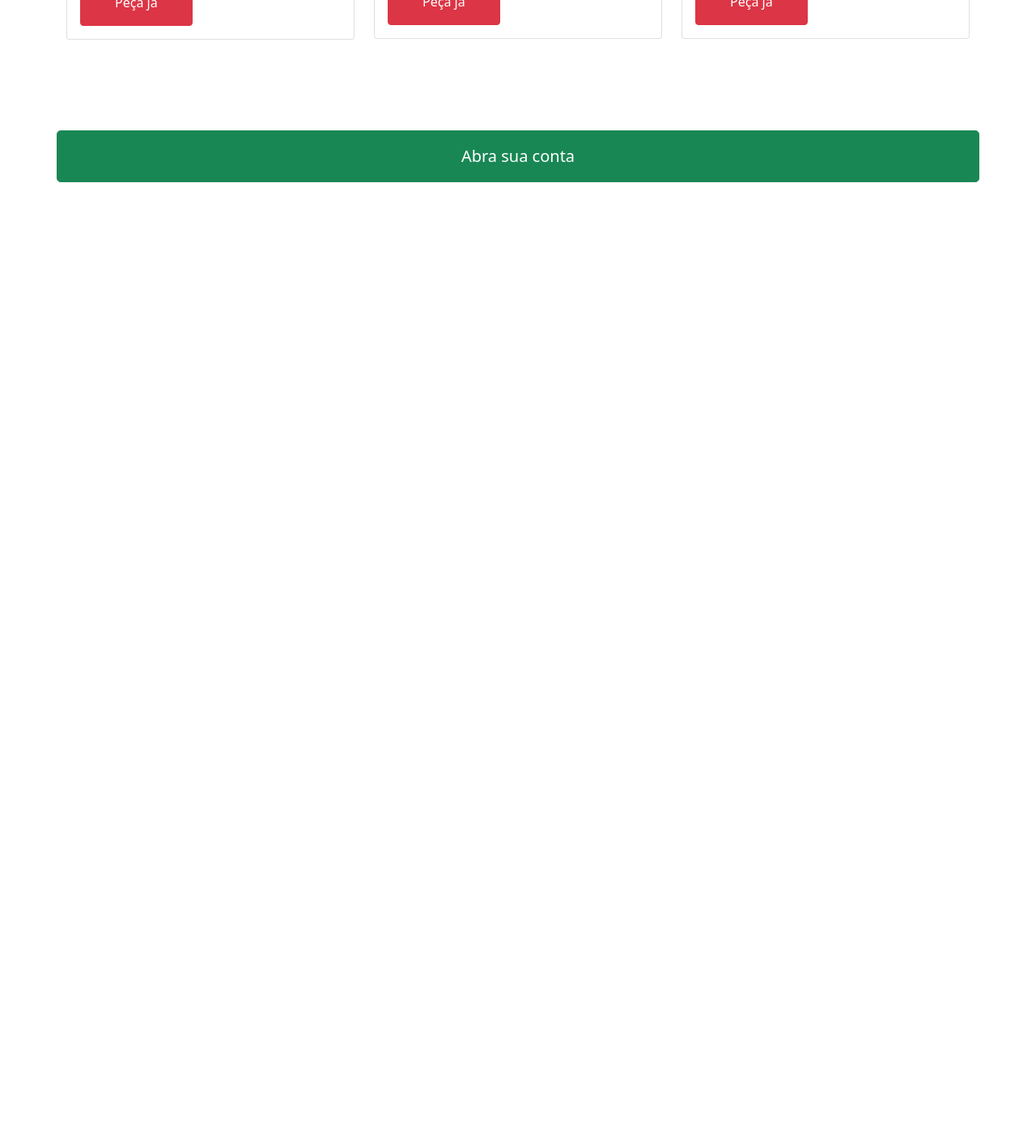
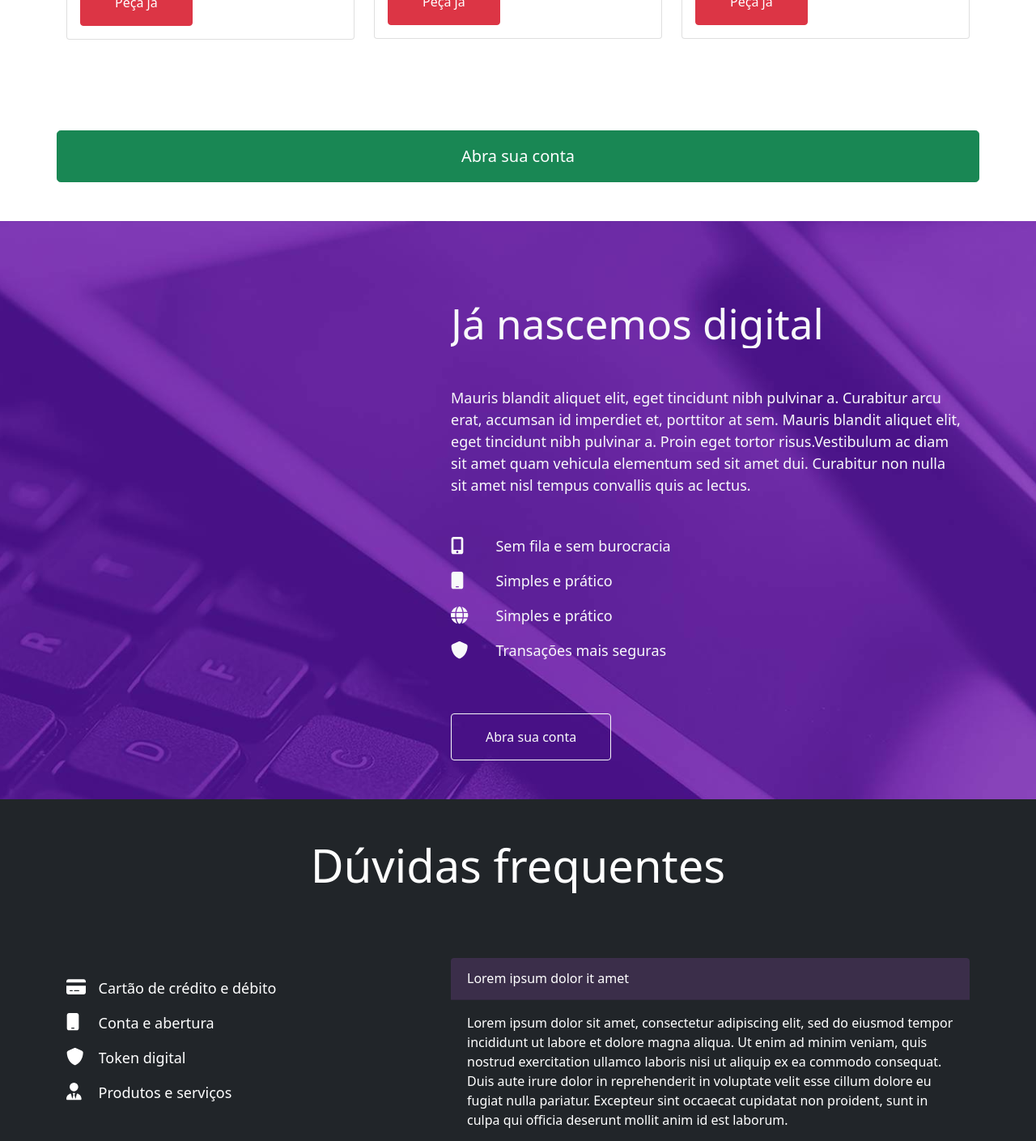
Before and after one commit to Wellyngtonkuhn/megabank, a React (Create React App) app: page / in a window 1280 px wide. Shown: the part 1330-2739 px from the top of the page at 81% size. Before the commit the page ends 1603 px from the top, so only its background shows below. Built offline with nearby package versions, Linux system fonts and the light colour scheme.

Commit message:
Finalizando os componentes intitucional e footer

```diff
--- a/src/App.js
+++ b/src/App.js
@@ -6,6 +6,8 @@ import Banner from "./componentes/banner/Banner";
 import Cartao from "./componentes/cartao/Cartao";
 import BlogList from "./componentes/blog/BlogList";
 import ButtonComponent from "./componentes/button/ButtonComponent";
+import Institucional from "./componentes/institucional/Institucional";
+import Footer from "./componentes/footer/Footer";
 
 
 
@@ -19,6 +21,8 @@ function App() {
         <Cartao />
         <BlogList />
         <ButtonComponent>Abra sua conta</ButtonComponent>
+        <Institucional />
+        <Footer />
     </>
   );
 }
--- /dev/null
+++ b/src/_variables.scss
@@ -0,0 +1,2 @@
+$color-primary: #8c00b2;
+$color-secondary: #fa5656;
--- a/src/componentes/banner/Banner.js
+++ b/src/componentes/banner/Banner.js
@@ -19,7 +19,7 @@ export default function Banner(){
                 </Col>
                 <Col lg className="my-lg-5 banner_col_direita" >
                     <p>Pague suas contas pelo nosso APP</p>
-                    <Button className=' btn bannerBtn' variant='outline-light'>Abra sua conta</Button>
+                    <Button className='btn bannerBtn' variant='outline-light'>Abra sua conta</Button>
                 </Col>
             </Row>
         </Container>
--- a/src/componentes/cartao/Cartao.js
+++ b/src/componentes/cartao/Cartao.js
@@ -1,6 +1,8 @@
 import { Container, Row, Col, Image } from "react-bootstrap"
 import { FontAwesomeIcon } from "@fortawesome/react-fontawesome"
 import { faCreditCard, faMobile, faShoppingCart, faWallet } from "@fortawesome/free-solid-svg-icons";
+
+import './cartao.scss';
 
 
 import cartao from '../../assets/cartao.svg'
@@ -12,7 +14,7 @@ export default function Cartao(){
         <Row>
           <Col xs={12} lg={7} className='mb-5 mb-lg-0 px-5 px-lg-0'>
             <Row>
-                <h2 style={{overflow: 'hidden'}} className="display-4 my-5">Cartão de crédito</h2>
+                <h2 className="my-5 credit-card-title">Cartão de crédito</h2>
             </Row>
             <Row>
                 <Col xs={12} lg={6} className='mb-4'>
--- a/src/componentes/cartao/cartao.scss
+++ b/src/componentes/cartao/cartao.scss
@@ -0,0 +1,14 @@
+@import '../../variables';
+
+.credit-card-title{
+    font-size: 2.2rem;
+    font-weight: 300;
+    line-height: 1.2;
+    overflow-y: hidden;
+    color: $color-primary;
+
+
+        @media screen and (min-width: 992px){
+            font-size: 3.5rem;
+        }
+}
--- /dev/null
+++ b/src/componentes/footer/Footer.js
@@ -0,0 +1,121 @@
+import { Col, Container, Row, Accordion } from "react-bootstrap";
+import { FontAwesomeIcon } from "@fortawesome/react-fontawesome";
+import { faCreditCard, faMobile, faUserTie, faShield } from "@fortawesome/free-solid-svg-icons";
+
+import './footer.scss'
+
+
+
+export default function Footer(){
+
+
+    return (
+      <>
+        <Container fluid className="bg-dark pt-5 text-white">
+          <Container>
+            <h2 className="text-center footer-title">Dúvidas frequentes</h2>
+            <Row className="py-lg-5">
+              <Col xs={12} lg={5}>
+                <Row className="mt-5">
+                  <Col xs={1} lg={1}>
+                    <FontAwesomeIcon icon={faCreditCard} size="lg" />
+                  </Col>
+                  <Col xs={11} col={11}>
+                    <p className="icon-text">Cartão de crédito e débito</p>
+                  </Col>
+                </Row>
+                <Row>
+                  <Col xs={1} lg={1}>
+                    <FontAwesomeIcon icon={faMobile} size="lg" />
+                  </Col>
+                  <Col xs={11} col={11}>
+                    <p className="icon-text">Conta e abertura</p>
+                  </Col>
+                </Row>
+                <Row>
+                  <Col xs={1} lg={1}>
+                    <FontAwesomeIcon icon={faShield} size="lg" />
+                  </Col>
+                  <Col xs={11} col={11}>
+                    <p className="icon-text">Token digital</p>
+                  </Col>
+                </Row>
+                <Row>
+                  <Col xs={1} lg={1}>
+                    <FontAwesomeIcon icon={faUserTie} size="lg" />
+                  </Col>
+                  <Col xs={11} col={11}>
+                    <p className="icon-text">Produtos e serviços</p>
+                  </Col>
+                </Row>
+              </Col>
+              <Col xs={12} lg={7} className='py-4'>
+                <Accordion defaultActiveKey={["0"]} alwaysOpen>
+                  <Accordion.Item eventKey="0">
+                    <Accordion.Header>
+                      Lorem ipsum dolor it amet
+                    </Accordion.Header>
+                    <Accordion.Body>
+                      Lorem ipsum dolor sit amet, consectetur adipiscing elit,
+                      sed do eiusmod tempor incididunt ut labore et dolore magna
+                      aliqua. Ut enim ad minim veniam, quis nostrud exercitation
+                      ullamco laboris nisi ut aliquip ex ea commodo consequat.
+                      Duis aute irure dolor in reprehenderit in voluptate velit
+                      esse cillum dolore eu fugiat nulla pariatur. Excepteur
+                      sint occaecat cupidatat non proident, sunt in culpa qui
+                      officia deserunt mollit anim id est laborum.
+                    </Accordion.Body>
+                  </Accordion.Item>
+                  <Accordion.Item eventKey="1">
+                    <Accordion.Header>
+                    Lorem ipsum dolor it amet
+                    </Accordion.Header>
+                    <Accordion.Body>
+                      Lorem ipsum dolor sit amet, consectetur adipiscing elit,
+                      sed do eiusmod tempor incididunt ut labore et dolore magna
+                      aliqua. Ut enim ad minim veniam, quis nostrud exercitation
+                      ullamco laboris nisi ut aliquip ex ea commodo consequat.
+                      Duis aute irure dolor in reprehenderit in voluptate velit
+                      esse cillum dolore eu fugiat nulla pariatur. Excepteur
+                      sint occaecat cupidatat non proident, sunt in culpa qui
+                      officia deserunt mollit anim id est laborum.
+                    </Accordion.Body>
+                  </Accordion.Item>
+                  <Accordion.Item eventKey="3">
+                    <Accordion.Header>
+                    Lorem ipsum dolor it amet
+                    </Accordion.Header>
+                    <Accordion.Body>
+                      Lorem ipsum dolor sit amet, consectetur adipiscing elit,
+                      sed do eiusmod tempor incididunt ut labore et dolore magna
+                      aliqua. Ut enim ad minim veniam, quis nostrud exercitation
+                      ullamco laboris nisi ut aliquip ex ea commodo consequat.
+                      Duis aute irure dolor in reprehenderit in voluptate velit
+                      esse cillum dolore eu fugiat nulla pariatur. Excepteur
+                      sint occaecat cupidatat non proident, sunt in culpa qui
+                      officia deserunt mollit anim id est laborum.
+                    </Accordion.Body>
+                  </Accordion.Item>
+                  <Accordion.Item eventKey="4">
+                    <Accordion.Header>
+                    Lorem ipsum dolor it amet
+                    </Accordion.Header>
+                    <Accordion.Body>
+                      Lorem ipsum dolor sit amet, consectetur adipiscing elit,
+                      sed do eiusmod tempor incididunt ut labore et dolore magna
+                      aliqua. Ut enim ad minim veniam, quis nostrud exercitation
+                      ullamco laboris nisi ut aliquip ex ea commodo consequat.
+                      Duis aute irure dolor in reprehenderit in voluptate velit
+                      esse cillum dolore eu fugiat nulla pariatur. Excepteur
+                      sint occaecat cupidatat non proident, sunt in culpa qui
+                      officia deserunt mollit anim id est laborum.
+                    </Accordion.Body>
+                  </Accordion.Item>
+                </Accordion>
+              </Col>
+            </Row>
+          </Container>
+        </Container>
+      </>
+    );
+}
--- /dev/null
+++ b/src/componentes/footer/footer.scss
@@ -0,0 +1,34 @@
+
+
+.accordion-collapse{
+    background-color: rgb(33, 37, 41);
+    border-color: rgb(33, 37,41);
+}
+
+.accordion-item {
+    background-color:unset;
+    border: unset;
+}
+
+.accordion-button{
+    color: #fff;
+    background-color: #3b2e4a;
+}
+
+.accordion-button:not(.collapsed){
+    color: #fff;
+    background-color: #3b2e4a;
+}
+
+.accordion-button:not(.collapsed)::after {
+    background-image: none;
+}
+
+.footer-title{
+    font-size: 2.5rem;
+    overflow-y: hidden;
+
+    @media screen and (min-width:992px){
+        font-size: 3.5rem;
+    }
+}
--- /dev/null
+++ b/src/componentes/institucional/Institucional.js
@@ -0,0 +1,68 @@
+
+import { Button, Col, Container, Row } from "react-bootstrap"
+import { FontAwesomeIcon } from "@fortawesome/react-fontawesome"
+
+import { faMobileAlt ,faMobile, faGlobe, faShield } from "@fortawesome/free-solid-svg-icons"
+import './institucional.scss'
+
+
+
+export default function Institucional(){
+
+    return (
+      <section className="institucional text-light py-5 px-4">
+        <Container>
+          <Row>
+            <Col xs={12} lg={5} />
+            <Col xs={12} lg={7}>
+              <h2 className="institucional-title my-5">Já nascemos digital</h2>
+              <p className="mt-5 institucional-content">
+                Mauris blandit aliquet elit, eget tincidunt nibh pulvinar a.
+                Curabitur arcu erat, accumsan id imperdiet et, porttitor at sem.
+                Mauris blandit aliquet elit, eget tincidunt nibh pulvinar a.
+                Proin eget tortor risus.Vestibulum ac diam sit amet quam
+                vehicula elementum sed sit amet dui. Curabitur non nulla sit
+                amet nisl tempus convallis quis ac lectus.
+              </p>
+
+              <Row className="mt-5">
+                <Col xs={1} lg={1}>
+                  <FontAwesomeIcon icon={faMobileAlt} size='lg'/>
+                </Col>
+                <Col xs={11} col={11}>
+                  <p className="icon-text">Sem fila e sem burocracia</p>
+                </Col>
+              </Row>
+              <Row>
+                <Col xs={1} lg={1}>
+                  <FontAwesomeIcon icon={faMobile} size='lg'/>
+                </Col>
+                <Col xs={11} col={11}>
+                  <p className="icon-text">Simples e prático</p>
+                </Col>
+              </Row>
+              <Row>
+                <Col xs={1} lg={1}>
+                  <FontAwesomeIcon icon={faGlobe} size='lg'/>
+                </Col>
+                <Col xs={11} col={11}>
+                  <p className="icon-text">Simples e prático</p>
+                </Col>
+              </Row>
+              <Row>
+                <Col xs={1} lg={1}>
+                  <FontAwesomeIcon icon={faShield} size='lg'/>
+                </Col>
+                <Col xs={11} col={11}>
+                  <p className="icon-text">Transações mais seguras</p>
+                </Col>
+              </Row>
+              <Button variant="outline-light" className="mt-5">
+                Abra sua conta
+              </Button>
+            </Col>
+          </Row>
+        </Container>
+      </section>
+    );
+}
--- /dev/null
+++ b/src/componentes/institucional/institucional.scss
@@ -0,0 +1,31 @@
+@import '../../variables';
+
+.institucional{
+    background-image: url('../../assets/institucional.jpg');
+    background-size: cover;
+    background-position: center;
+
+    &-title{
+        font-size: 2.2rem;
+        font-weight: 300;
+        line-height: 1.2;
+        overflow-y: hidden;
+
+        @media screen and (min-width: 992px){
+            font-size: 3.2rem;
+        }
+    }
+}
+
+.icon-text{
+    font-size: 1.125rem;
+}
+
+.institucional-content{
+    width: 4260;
+    font-size: 1.125rem;
+
+    @media screen and (min-width: 992px){
+        width: 634px;
+    }
+}
--- a/src/componentes/navbar/Navbar.scss
+++ b/src/componentes/navbar/Navbar.scss
@@ -1,6 +1,8 @@
+@import  '../../variables';
+
 .navbar{
-    background-color: #8c00b2;
-    border-bottom: .2rem solid #f05656;
+    background-color: $color-primary;
+    border-bottom: .2rem solid $color-secondary;
 
     .dropdown-toggle.nav-link{
         color: #fff;
```
Also changed, not shown: src/componentes/banner/Banner.scss (+4 -6 lines), src/assets/institucional.jpg (added).
